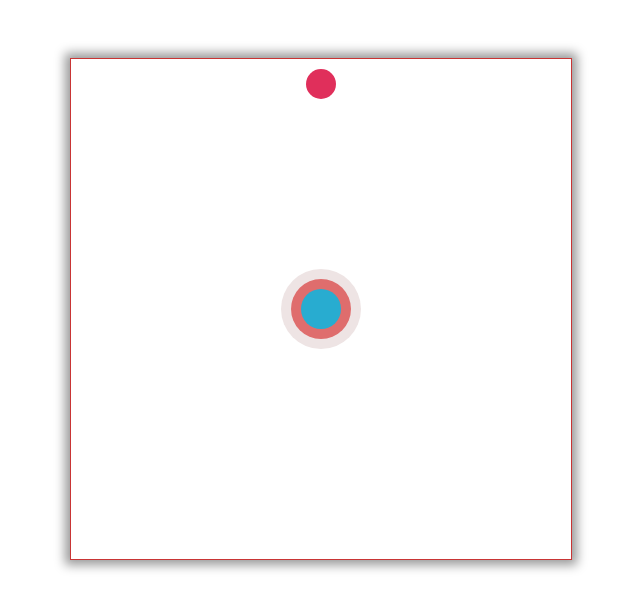
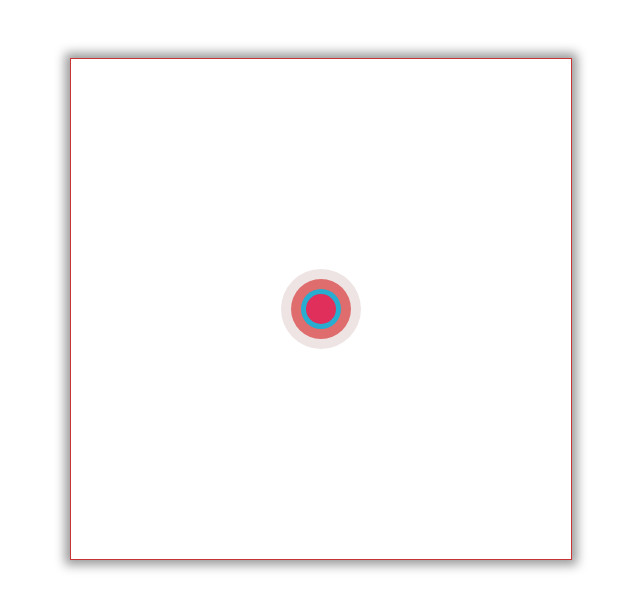
Before and after one commit to Yalalt/Leap-Aqua-Yalaltg, a plain HTML site: page responsive-css/challenge/galaxy/index.html in a window 1280 px wide. Shown: the whole page, without its empty margins (319-959 px from the left). Drawn offline with Linux system fonts and the light colour scheme.

Commit message:
Update style.css

```diff
--- a/responsive-css/challenge/galaxy/style.css
+++ b/responsive-css/challenge/galaxy/style.css
@@ -63,7 +63,7 @@
   right: 0;
   bottom: 0;
   left: 0;
-  margin: 10px auto;
+  margin: auto;
 }
 
 .border:hover .circle-1 {
```
